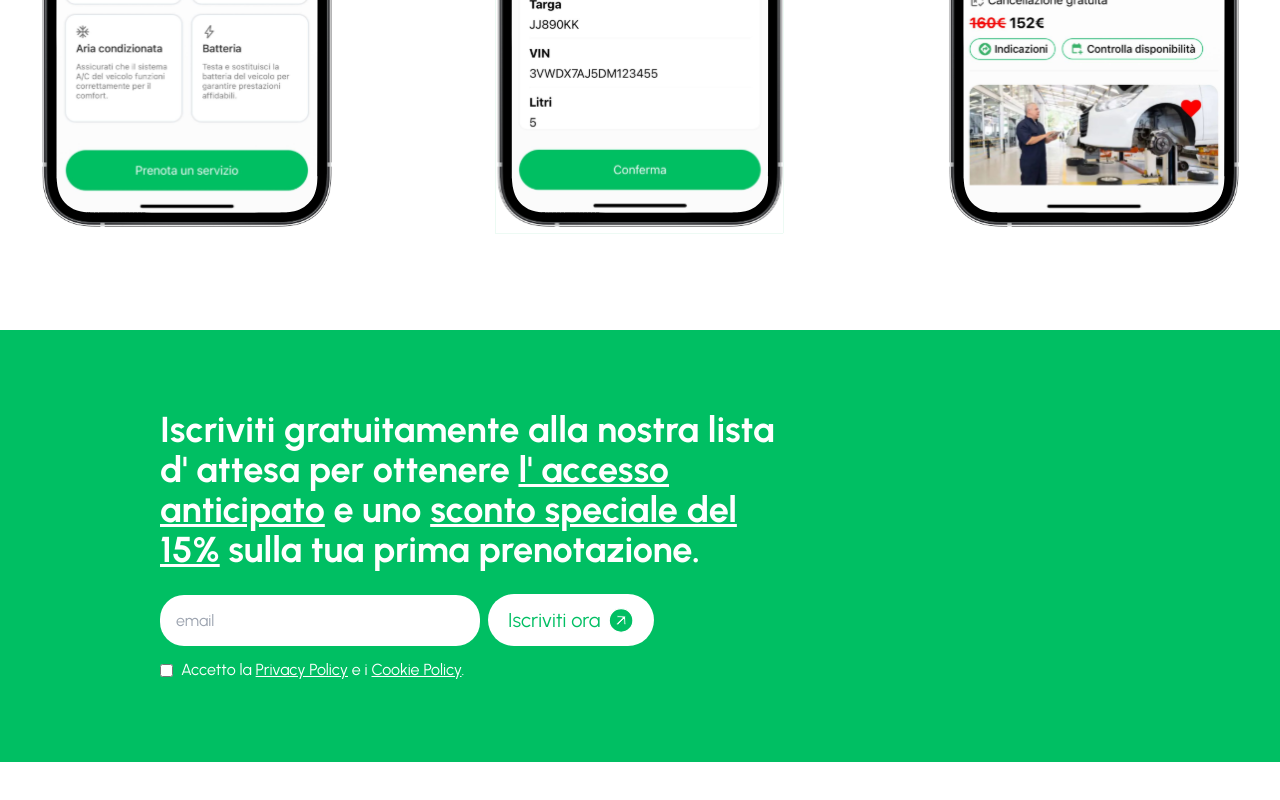
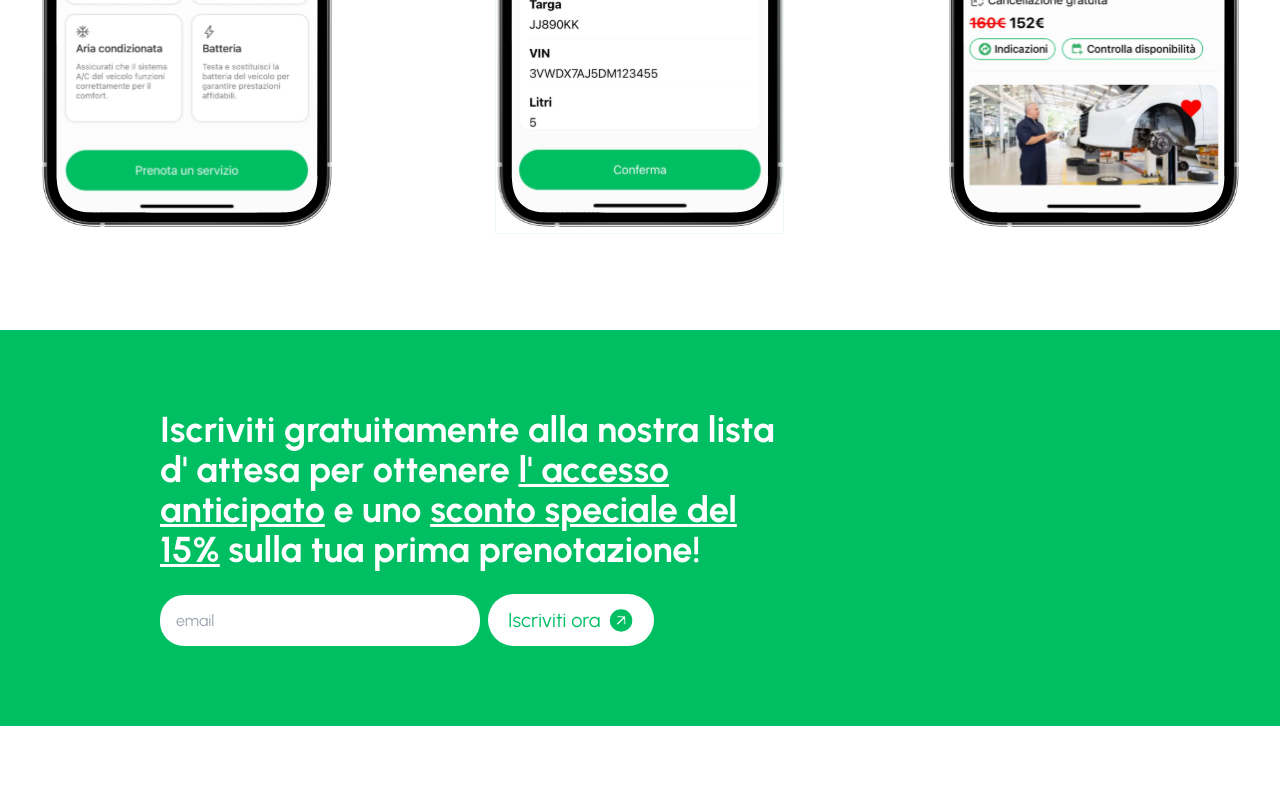
Before and after one commit to AlbyCosmy99/ticdrive-landing-page-frontend, a Next.js app: page / in a window 1280 px wide. Shown: the part 2100-2900 px from the top of the page. Built offline with nearby package versions, Linux system fonts and the light colour scheme.

Commit message:
feat: remove privacy policy

```diff
--- a/src/app/page.tsx
+++ b/src/app/page.tsx
@@ -131,7 +131,7 @@ export default function Home() {
         <div className='w-full bg-white' style={{height: '5rem'}}></div>
         <div className={`bg-drive w-full h-100 flex flex-col justify-center items-center p-8 ${progressIsVisible && 'lg:pb-10'} lg:p-20 lg:pr-80 gap-6 lg:pl-40`}>
           <h2 id="signup-heading" className="text-white text-2xl lg:text-4xl font-bold lg:pr-40">
-            Iscriviti gratuitamente alla nostra lista d&apos; attesa per ottenere <span className='underline'>l&apos; accesso anticipato</span> e uno <span className='underline'>sconto speciale del 15%</span> sulla tua prima prenotazione.
+            Iscriviti gratuitamente alla nostra lista d&apos; attesa per ottenere <span className='underline'>l&apos; accesso anticipato</span> e uno <span className='underline'>sconto speciale del 15%</span> sulla tua prima prenotazione!
           </h2>
           <form
             className="flex flex-col items-start self-start gap-3"
@@ -207,7 +207,7 @@ export default function Home() {
         <div className='w-full bg-white' style={{height: '5rem'}}></div>
         <div className={`bg-drive w-full h-100 flex flex-col justify-center items-center p-8 ${progressIsVisible && 'lg:pb-10'} lg:p-20 lg:pr-80 gap-6 lg:pl-40`}>
           <h2 id="signup-heading" className="text-white text-2xl lg:text-4xl font-bold lg:pr-40">
-            Iscriviti gratuitamente alla nostra lista d&apos; attesa per ottenere <span className='underline'>l&apos; accesso anticipato</span> e uno <span className='underline'>sconto speciale del 15%</span> sulla tua prima prenotazione.
+            Iscriviti gratuitamente alla nostra lista d&apos; attesa per ottenere <span className='underline'>l&apos; accesso anticipato</span> e uno <span className='underline'>sconto speciale del 15%</span> sulla tua prima prenotazione!
           </h2>
           <form
             className="flex flex-col items-start self-start gap-3"
@@ -234,20 +234,6 @@ export default function Home() {
               />
               <SignUpButton revertStyle={true} aria-label="Iscriviti gratuitamente alla newsletter" />
             </div>
-            <label className="text-white flex items-center gap-2" htmlFor="privacy">
-              <input
-                id="privacy"
-                type="checkbox"
-                name="privacy"
-                checked={privacyAccepted}
-                onChange={(e) => setPrivacyAccepted(e.target.checked)}
-                required
-                aria-required="true"
-              />
-              <div>
-                Accetto la <a href="https://www.iubenda.com/privacy-policy/25498782/legal" className="underline">Privacy Policy</a> e i <a href="https://www.iubenda.com/privacy-policy/25498782/cookie-policy" className="underline">Cookie Policy</a>.
-              </div>
-            </label>
           </form>
 
           {loading && !progressIsVisible && (
```
